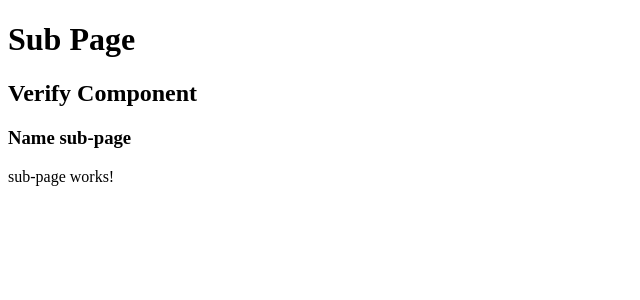
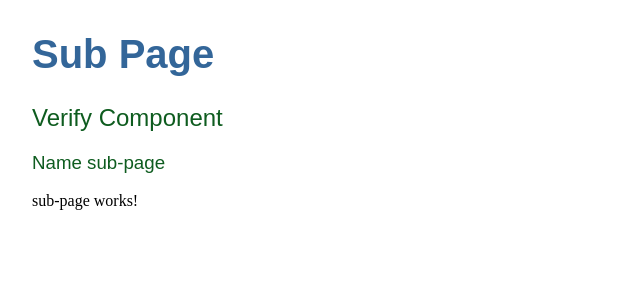
Before and after one commit to ding99/A2Css01, an Angular app: page / in a window 1280 px wide. Shown: the top 300 px of the page, without its empty margins (0-640 px from the left). Built offline with nearby package versions, Linux system fonts and the light colour scheme.

Commit message:
set h in css

```diff
--- a/src/styles.css
+++ b/src/styles.css
@@ -1 +1,14 @@
 /* You can add global styles to this file, and also import other style files */
+h1 {
+    color: #369;
+    font-family: Arial, Helvetica, sans-serif;
+    font-size: 250%;
+}
+h2,h3{
+    color: rgb(14, 92, 31);
+    font-family: Arial, Helvetica, sans-serif;
+    font-weight: lighter;
+}
+body{
+    margin: 2em;
+}
```
